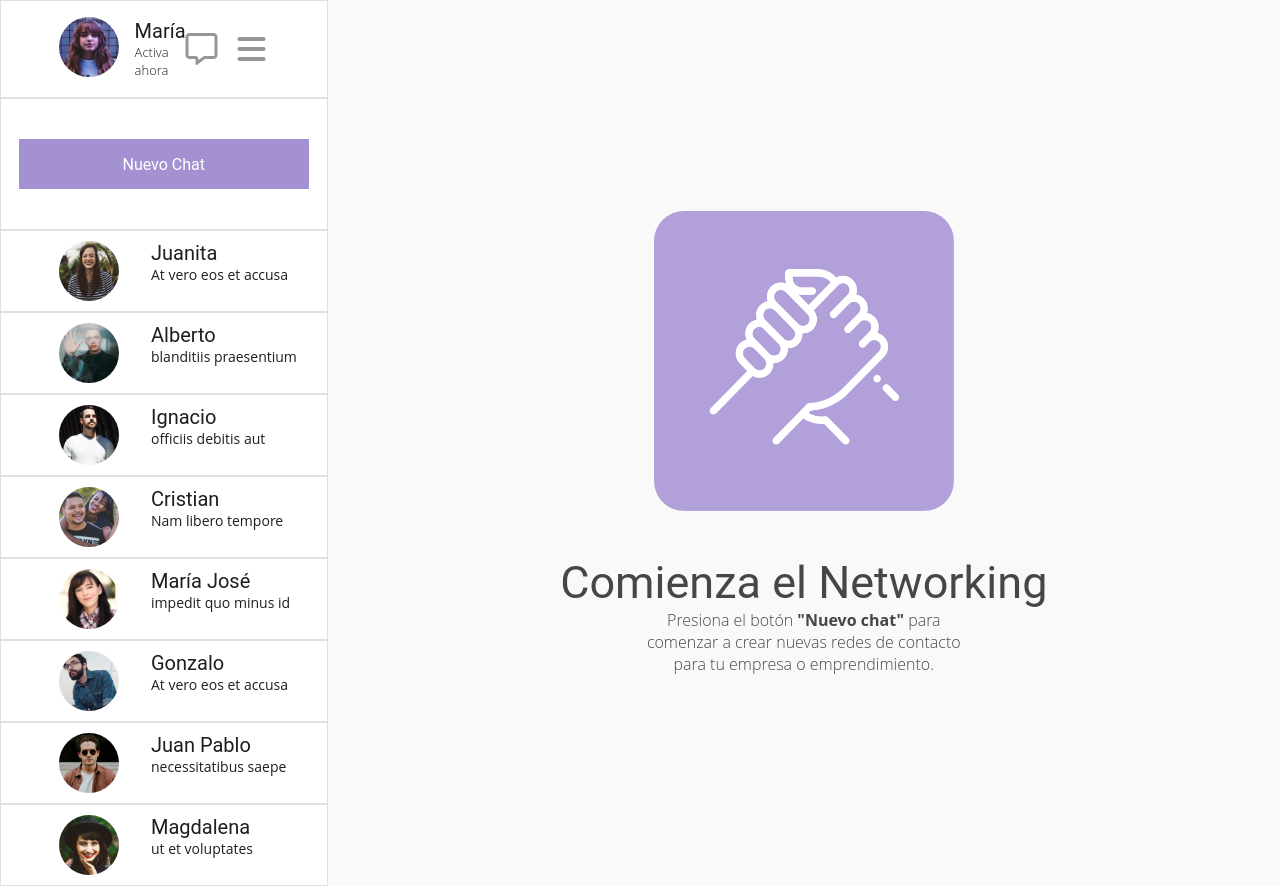
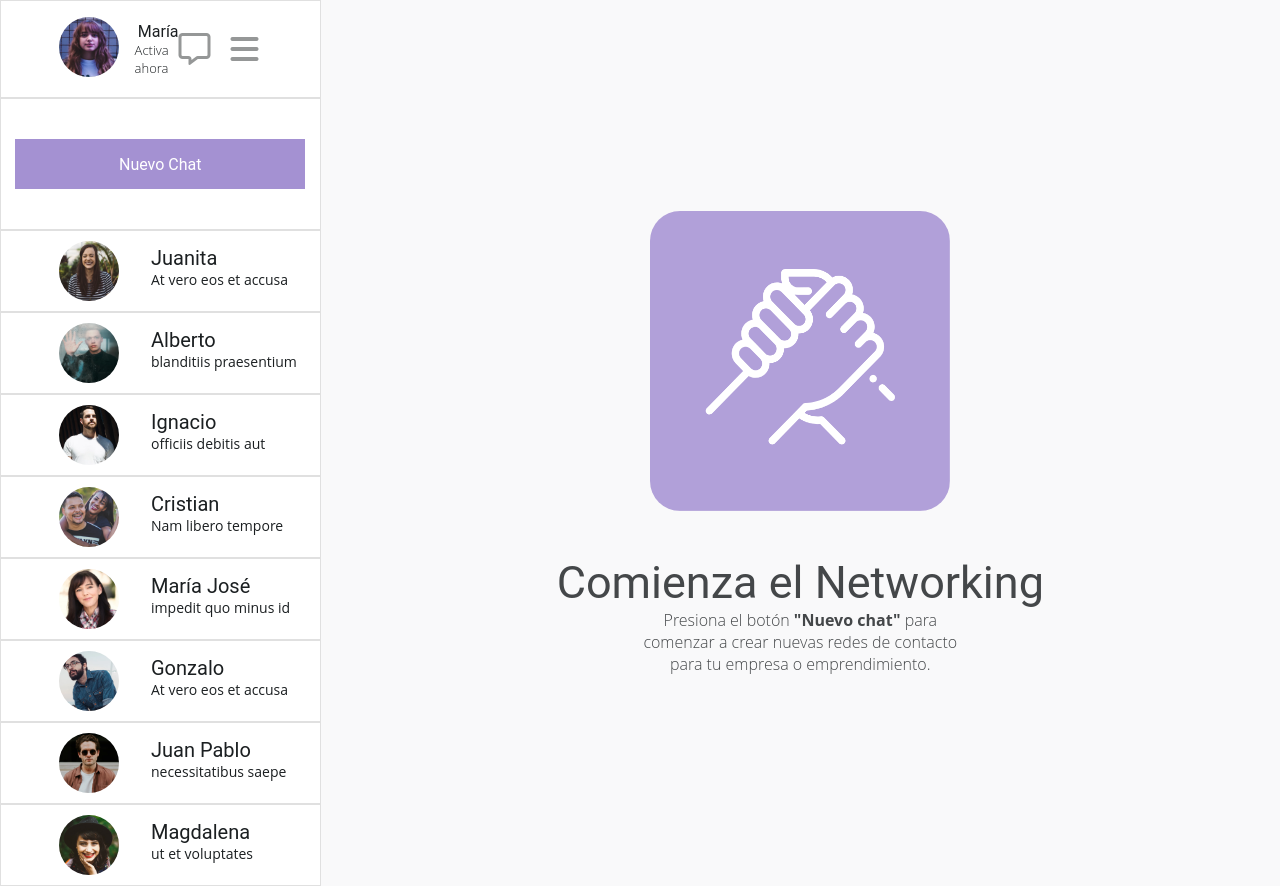
Before and after one commit to notdanielrojas/sistema_de_mensajeria, a plain HTML site: page index.html in a window 1280 px wide. Drawn offline with Linux system fonts and the light colour scheme.

Commit message:
Modificado texto y orden css

```diff
--- a/assets/CSS/styles.css
+++ b/assets/CSS/styles.css
@@ -18,7 +18,7 @@
 .estado-usuario {
   display: flex;
   justify-content: space-between;
-  border: 1px solid #E0E0E0;
+  border: 1px solid #e0e0e0;
   box-sizing: border-box;
   width: 100%;
   height: 100%;
@@ -27,15 +27,21 @@
 
 .datos-usuario {
   display: flex;
-  justify-content: center;
+  align-items: center;
 }
 
-.estado {
+.nombre-usuario {
+  font-family: "Roboto";
+  font-size: 16px;
+  padding-left: 0.2em;
+  color: #1b1f21;
+}
+
+.actividad-usuario {
   font-family: "Open Sans";
   font-weight: lighter;
   font-size: 13px;
-  color: #1B1F21;
-
+  color: #1b1f21;
 }
 
 .usuario {
@@ -43,7 +49,6 @@
   flex-direction: column;
   justify-content: center;
   padding-left: 1em;
-  color: #1B1F21;
 
 }
 
@@ -73,7 +78,7 @@
   align-items: center;
   padding-top: 40px;
   padding-bottom: 40px;
-  border: 1px solid #E0E0E0;
+  border: 1px solid #e0e0e0;
   box-sizing: border-box;
   width: 100%;
   height: 100%;
@@ -106,18 +111,16 @@
   box-sizing: border-box;
   width: 100%;
   height: 100%;
-
 }
 .chat {
   display: flex;
   justify-content: center;
   align-items: center;
   padding: 10px;
-  border: 1px solid #E0E0E0;
+  border: 1px solid #e0e0e0;
   box-sizing: border-box;
   width: 100%;
   height: 100%;
-
 }
 
 .chat-logo {
@@ -126,31 +129,30 @@
   height: 60px;
   border-radius: 50%;
   margin-left: 3em;
-
 }
-
 
 .chat-info {
   display: flex;
   flex-direction: column;
+  justify-content: center;
   box-sizing: border-box;
   padding-left: 2em;
+  padding-bottom: 0.5em;
   width: 100%;
   height: 100%;
 }
 
-.nombre {
+.nombre-chat {
   font-family: "Roboto";
   font-size: 20px;
-  color: #1B1F21;
+  color: #1b1f21;
 }
 
-.mensaje {
+.mensaje-chat {
   font-family: "Open Sans";
   font-size: 14px;
-  color: #1B1F21;
+  color: #1b1f21;
 }
-
 
 .principal {
   display: flex;
--- a/index.html
+++ b/index.html
@@ -20,7 +20,9 @@
     <title>Contact Me SPA</title>
   </head>
   <body>
+    <!-- Contenedor Principal -->
     <div class="general">
+      <!-- Contenedor Contactos -->
       <section class="contactos">
         <div class="estado-usuario">
           <div class="datos-usuario">
@@ -29,11 +31,14 @@
               target="_blank"
               rel="noopener noreferrer"
             >
-              <img class="logo-usuario" src="./assets/img/maria.jpg" alt="Fotografía de María sonriéndo."
+              <img
+                class="logo-usuario"
+                src="./assets/img/maria.jpg"
+                alt="Fotografía de María sonriéndo."
             /></a>
             <div class="usuario">
-              <p class="nombre">María</p>
-              <p class="estado">Activa ahora</p>
+              <p class="nombre-usuario">María</p>
+              <p class="actividad-usuario">Activa ahora</p>
             </div>
           </div>
           <div class="iconos">
@@ -41,78 +46,116 @@
             <i class="fa-solid fa-bars fa-2x" style="color: #959797"></i>
           </div>
         </div>
+        <!-- Chats -->
         <div class="nuevo-chat">
           <button><p>Nuevo Chat</p></button>
         </div>
         <div class="chats">
           <!-- Elemento 1 -->
           <div class="chat">
-            <img class="chat-logo" src="./assets/img/juanita.jpg" alt="Fotografía de Juanita riéndo." />
+            <img
+              class="chat-logo"
+              src="./assets/img/juanita.jpg"
+              alt="Fotografía de Juanita riéndo."
+            />
             <div class="chat-info">
-              <p class="nombre">Juanita</p>
-              <p class="mensaje">At vero eos et accusa</p>
+              <p class="nombre-chat">Juanita</p>
+              <p class="mensaje-chat">At vero eos et accusa</p>
             </div>
           </div>
           <!-- Elemento 2 -->
           <div class="chat">
-            <img class="chat-logo" src="./assets/img/alberto.jpg" alt="Fotografía de Alberto saludando con la mano derecha." />
+            <img
+              class="chat-logo"
+              src="./assets/img/alberto.jpg"
+              alt="Fotografía de Alberto saludando con la mano derecha."
+            />
             <div class="chat-info">
-              <p class="nombre">Alberto</p>
-              <p class="mensaje">blanditiis praesentium</p>
+              <p class="nombre-chat">Alberto</p>
+              <p class="mensaje-chat">blanditiis praesentium</p>
             </div>
           </div>
           <!-- Elemento 3 -->
           <div class="chat">
-            <img class="chat-logo" src="./assets/img/ignacio.jpg" alt="Fotografía de Ignacio observando de forma seria." />
+            <img
+              class="chat-logo"
+              src="./assets/img/ignacio.jpg"
+              alt="Fotografía de Ignacio observando de forma seria."
+            />
             <div class="chat-info">
-              <p class="nombre">Ignacio</p>
-              <p class="mensaje">officiis debitis aut</p>
+              <p class="nombre-chat">Ignacio</p>
+              <p class="mensaje-chat">officiis debitis aut</p>
             </div>
           </div>
           <!-- Elemento 4 -->
           <div class="chat">
-            <img class="chat-logo" src="./assets/img/cristian.jpg" alt="Fotografía de Cristían sonriendo con una mujer abrazándolo por la espalda." />
+            <img
+              class="chat-logo"
+              src="./assets/img/cristian.jpg"
+              alt="Fotografía de Cristían sonriendo con una mujer abrazándolo por la espalda."
+            />
             <div class="chat-info">
-              <p class="nombre">Cristian</p>
-              <p class="mensaje">Nam libero tempore</p>
+              <p class="nombre-chat">Cristian</p>
+              <p class="mensaje-chat">Nam libero tempore</p>
             </div>
           </div>
           <!-- Elemento 5 -->
           <div class="chat">
-            <img class="chat-logo" src="./assets/img/maria-jose.jpg" alt="Fotografía de María José sonriendo." />
+            <img
+              class="chat-logo"
+              src="./assets/img/maria-jose.jpg"
+              alt="Fotografía de María José sonriendo."
+            />
             <div class="chat-info">
-              <p class="nombre">María José</p>
-              <p class="mensaje">impedit quo minus id</p>
+              <p class="nombre-chat">María José</p>
+              <p class="mensaje-chat">impedit quo minus id</p>
             </div>
           </div>
           <!-- Elemento 6 -->
           <div class="chat">
-            <img class="chat-logo" src="./assets/img/gonzalo.jpg" alt="Fotografía de Gonzalo observando de forma seria." />
+            <img
+              class="chat-logo"
+              src="./assets/img/gonzalo.jpg"
+              alt="Fotografía de Gonzalo observando de forma seria."
+            />
             <div class="chat-info">
-              <p class="nombre">Gonzalo</p>
-              <p class="mensaje">At vero eos et accusa</p>
+              <p class="nombre-chat">Gonzalo</p>
+              <p class="mensaje-chat">At vero eos et accusa</p>
             </div>
           </div>
           <!-- Elemento 7 -->
           <div class="chat">
-            <img class="chat-logo" src="./assets/img/juan-pablo.jpg" alt="Fotografía de Juan Pablo observando de forma seria, utilizando lentes de sol." />
+            <img
+              class="chat-logo"
+              src="./assets/img/juan-pablo.jpg"
+              alt="Fotografía de Juan Pablo observando de forma seria, utilizando lentes de sol."
+            />
             <div class="chat-info">
-              <p class="nombre">Juan Pablo</p>
-              <p class="mensaje">necessitatibus saepe</p>
+              <p class="nombre-chat">Juan Pablo</p>
+              <p class="mensaje-chat">necessitatibus saepe</p>
             </div>
           </div>
           <!-- Elemento 8 -->
           <div class="chat">
-            <img class="chat-logo" src="./assets/img/magdalena.jpg" alt="Fotografía de Magdalena sonriéndo de forma coqueta." />
+            <img
+              class="chat-logo"
+              src="./assets/img/magdalena.jpg"
+              alt="Fotografía de Magdalena sonriéndo de forma coqueta."
+            />
             <div class="chat-info">
-              <p class="nombre">Magdalena</p>
-              <p class="mensaje">ut et voluptates</p>
+              <p class="nombre-chat">Magdalena</p>
+              <p class="mensaje-chat">ut et voluptates</p>
             </div>
           </div>
         </div>
       </section>
+      <!-- Sección Principal -->
       <main class="principal">
-        <img class="logo-mano" src="./assets/img/hand.png" alt="Logo de choque de manos de la empresa Contact Me SPA." />
+        <img
+          class="logo-mano"
+          src="./assets/img/hand.png"
+          alt="Logo de choque de manos de la empresa Contact Me SPA."
+        />
         <p class="titulo">Comienza el Networking</p>
         <p class="parrafo">
           Presiona el botón <span>"Nuevo chat"</span> para comenzar a crear
```
